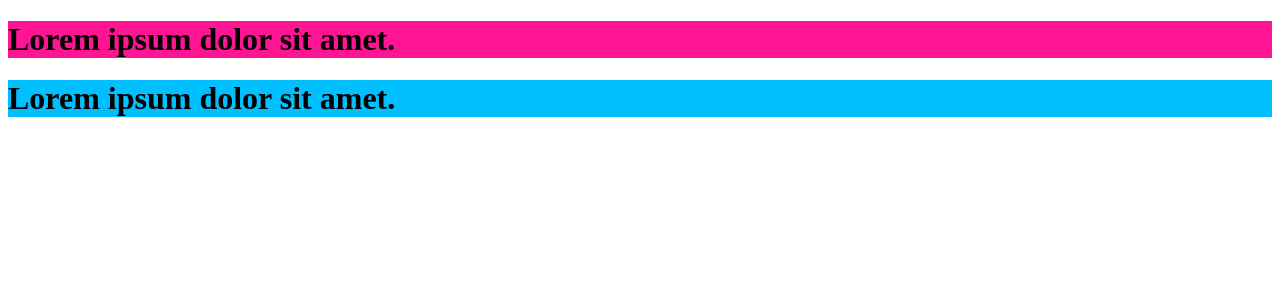
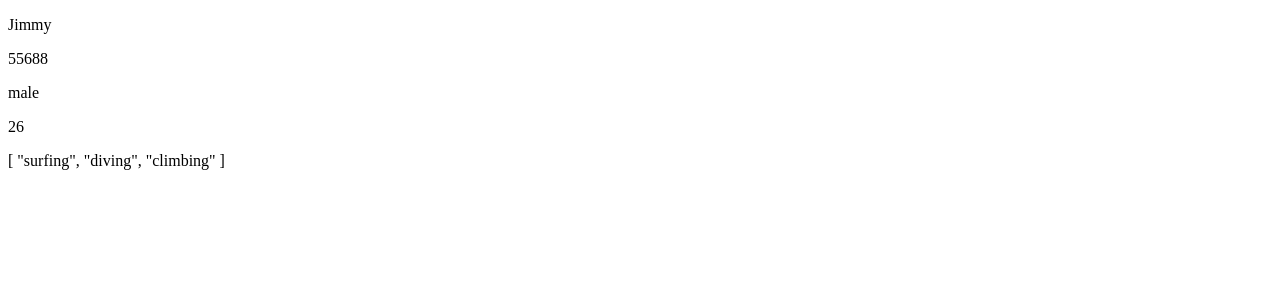
Before and after one commit to AppServiceProvider/vue, a Vue app: page / in a window 1280 px wide. Shown: the top 300 px of the page. Built offline with nearby package versions, Linux system fonts and the light colour scheme.

Commit message:
Object  props in

```diff
--- a/src/App.vue
+++ b/src/App.vue
@@ -1,6 +1,5 @@
 <template>
-  <ChildComponent :parentClass="propsInClass.pink" />
-  <ChildComponent :parentClass="propsInClass.blue" />
+  <ChildComponent :childJimmy="jimmy"></ChildComponent>
 </template>
 
 <script>
@@ -9,9 +8,12 @@ import ChildComponent from "./components/ChildComponent.vue";
 export default {
   data() {
     return {
-      propsInClass: {
-        pink: "pink",
-        blue: "blue",
+      jimmy: {
+        name: "Jimmy",
+        id: 55688,
+        gender: "male",
+        age: 26,
+        like: ["surfing", "diving", "climbing"],
       },
     };
   },
@@ -21,10 +23,4 @@ export default {
 };
 </script>
 <style>
-.pink {
-    background-color: DeepPink;
-}
-.blue {
-    background-color: DeepSkyBlue;
-}
 </style>
--- a/src/components/ChildComponent.vue
+++ b/src/components/ChildComponent.vue
@@ -1,9 +1,13 @@
 <template>
- <div :class="parentClass" class="other-class"><h1>Lorem ipsum dolor sit amet.</h1></div>
+  <p>{{ childJimmy.name }}</p>
+  <p>{{ childJimmy.id }}</p>
+  <p>{{ childJimmy.gender }}</p>
+  <p>{{ childJimmy.age }}</p>
+  <p>{{ childJimmy.like }}</p>
 </template>
 
 <script>
 export default {
-  props: ["parentClass"],
-}
+  props: ["childJimmy"],
+};
 </script>
```
